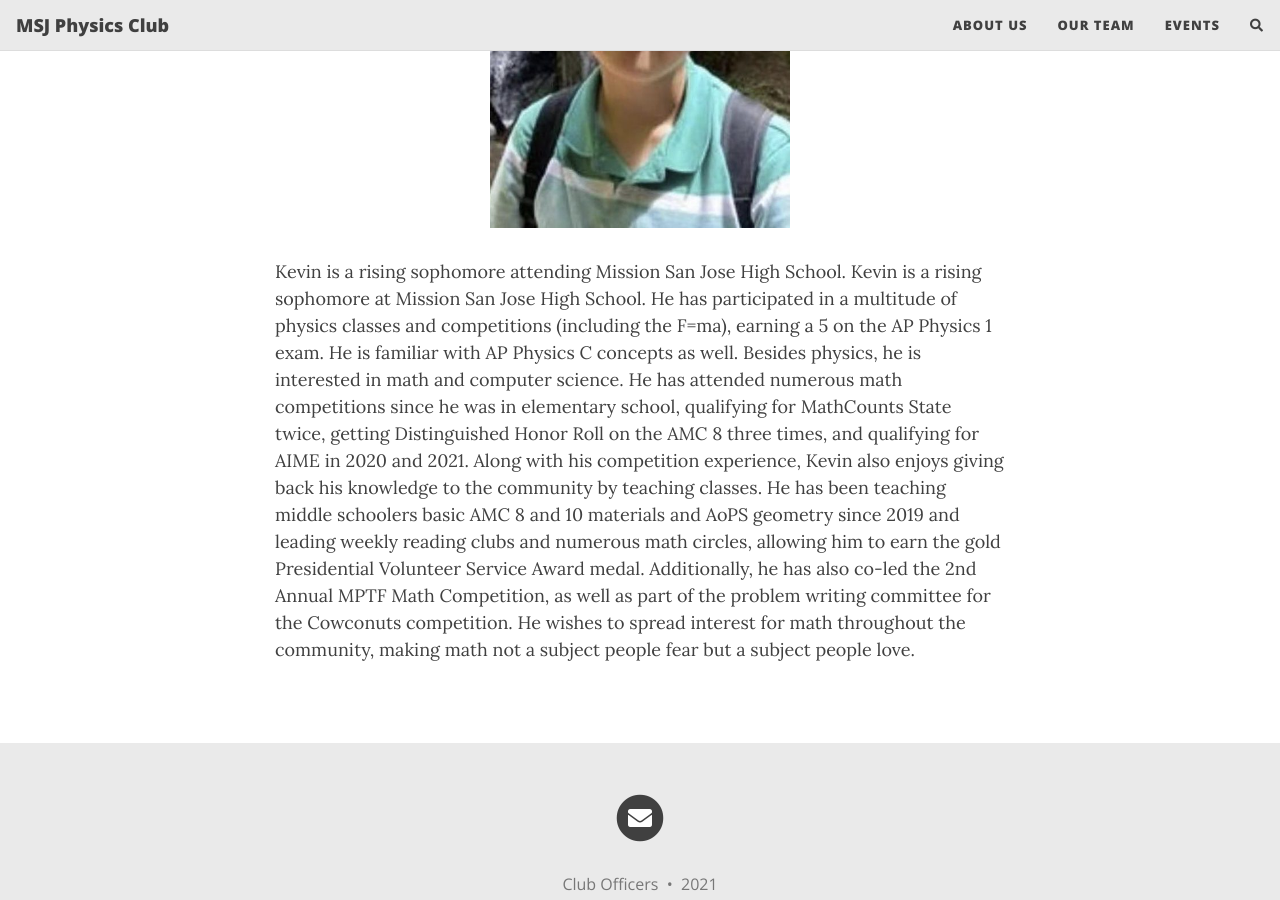
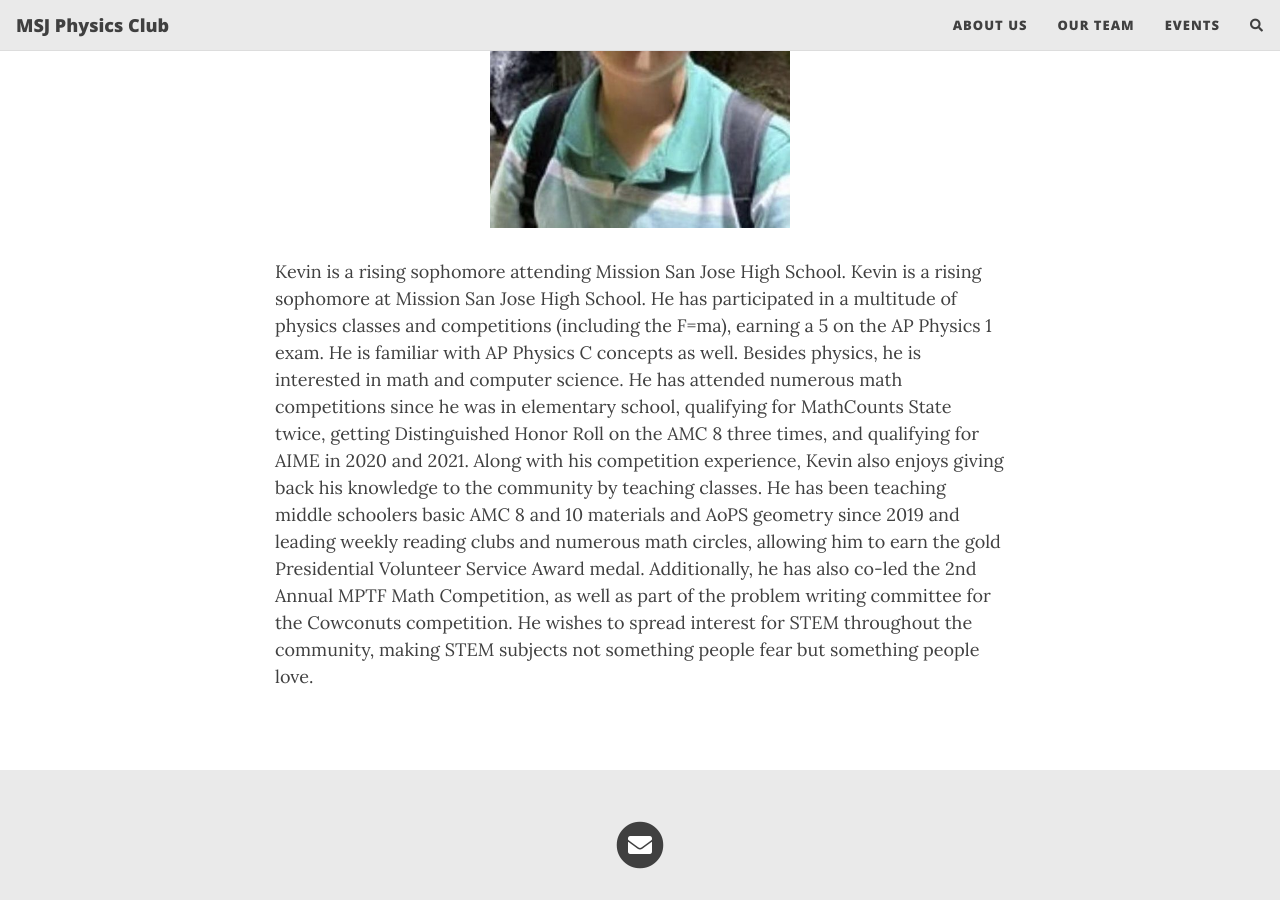
Before and after one commit to MSJPhysicsClub/MSJPhysicsClub.github.io, a Jekyll site: the page built from ourteam.md, in a window 1280 px wide and 900 px high, scrolled down 2262 px. Built offline with Jekyll 4.4.1, drawn with Linux system fonts in a browser that asks for light colours; nearby versions of some CDN libraries; comment, search, counter and statistics services are not loaded.

Commit message:
Update ourteam.md

```diff
--- a/ourteam.md
+++ b/ourteam.md
@@ -25,4 +25,4 @@ nd a problem writing committee of the Cowconuts Competition. Brian wants to use
 
 <img src="/assets/img/kevin-jiang.jpeg" class="center" width="300"/>
 
-Kevin is a rising sophomore attending Mission San Jose High School. Kevin is a rising sophomore at Mission San Jose High School. He has participated in a multitude of physics classes and competitions (including the F=ma), earning a 5 on the AP Physics 1 exam. He is familiar with AP Physics C concepts as well. Besides physics, he is interested in math and computer science. He has attended numerous math competitions since he was in elementary school, qualifying for MathCounts State twice, getting Distinguished Honor Roll on the AMC 8 three times, and qualifying for AIME in 2020 and 2021. Along with his competition experience, Kevin also enjoys giving back his knowledge to the community by teaching classes. He has been teaching middle schoolers basic AMC 8 and 10 materials and AoPS geometry since 2019 and leading weekly reading clubs and numerous math circles, allowing him to earn the gold Presidential Volunteer Service Award medal. Additionally, he has also co-led the 2nd Annual MPTF Math Competition, as well as part of the problem writing committee for the Cowconuts competition. He wishes to spread interest for math throughout the community, making math not a subject people fear but a subject people love.
+Kevin is a rising sophomore attending Mission San Jose High School. Kevin is a rising sophomore at Mission San Jose High School. He has participated in a multitude of physics classes and competitions (including the F=ma), earning a 5 on the AP Physics 1 exam. He is familiar with AP Physics C concepts as well. Besides physics, he is interested in math and computer science. He has attended numerous math competitions since he was in elementary school, qualifying for MathCounts State twice, getting Distinguished Honor Roll on the AMC 8 three times, and qualifying for AIME in 2020 and 2021. Along with his competition experience, Kevin also enjoys giving back his knowledge to the community by teaching classes. He has been teaching middle schoolers basic AMC 8 and 10 materials and AoPS geometry since 2019 and leading weekly reading clubs and numerous math circles, allowing him to earn the gold Presidential Volunteer Service Award medal. Additionally, he has also co-led the 2nd Annual MPTF Math Competition, as well as part of the problem writing committee for the Cowconuts competition. He wishes to spread interest for STEM throughout the community, making STEM subjects not something people fear but something people love.
```
